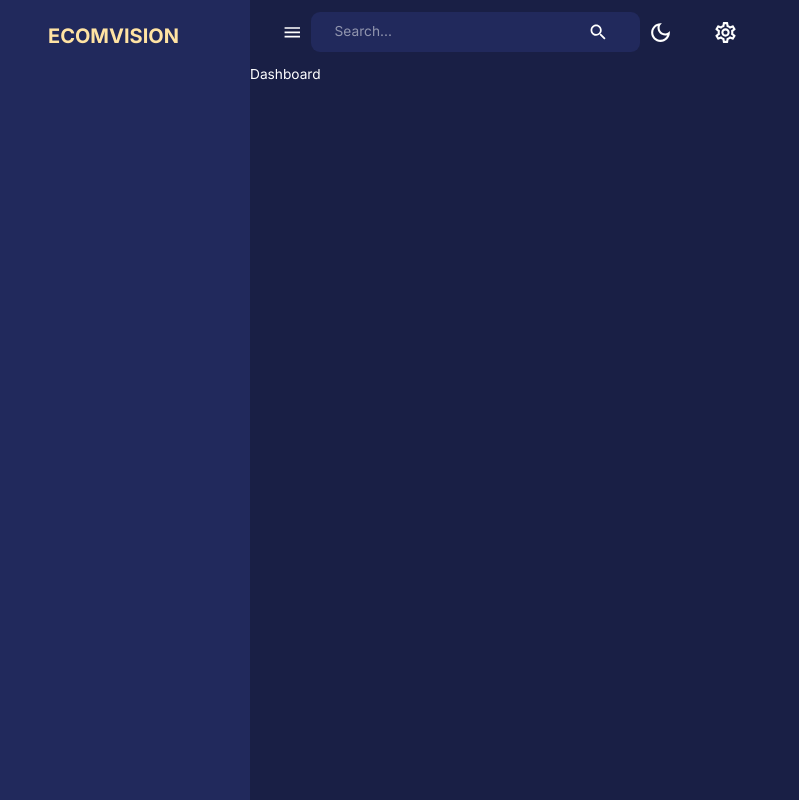
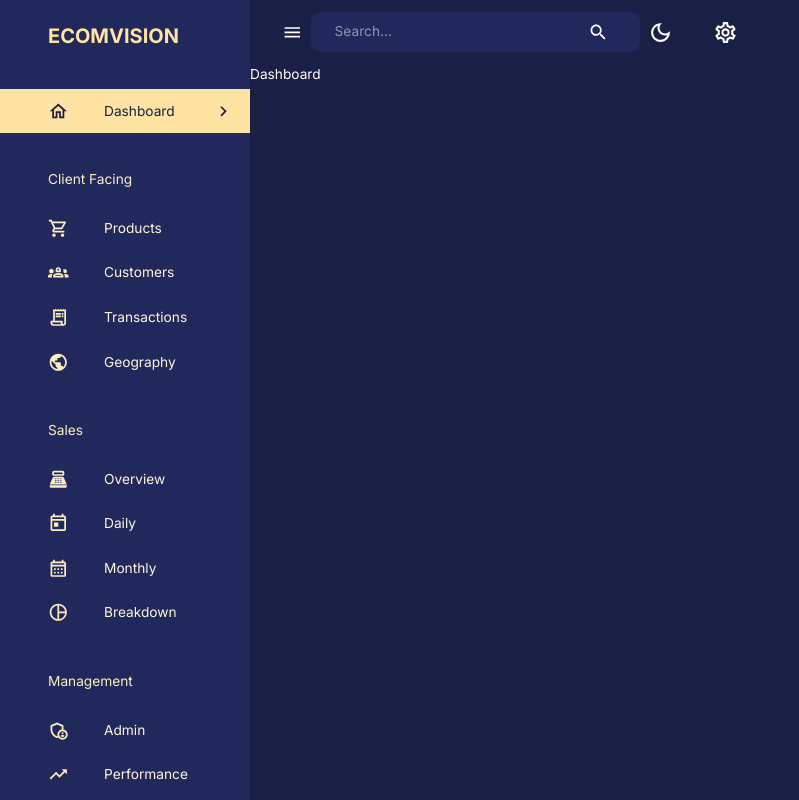
Before and after one commit to MikeWebPrint/MERN-Dashboard, a React (Create React App) app in the folder client/: page /dashboard in a window 1280 px wide. Shown: the whole page, without its empty margins (0-799 px from the left). Built offline with nearby package versions, Linux system fonts and the light colour scheme.

Commit message:
icons on sidebar and sidebar opens and closes

```diff
--- a/client/src/components/Navbar.jsx
+++ b/client/src/components/Navbar.jsx
@@ -24,25 +24,28 @@ import {
   useTheme
 } from '@mui/material';
 
-const Navbar = () => {
+const Navbar = ({
+  isSidebarOpen,
+  setIsSidebarOpen,
+}) => {
   const dispatch = useDispatch();
   const theme = useTheme();
   return (
     <AppBar
-      sx={{
+      sx={ {
         position: "static",
         background: "none",
         boxShadow: "none",
-      }}
+      } }
     >
-      <Toolbar sx={{ justifyContent: "space-between" }}>
-        {/* Left side */}
+      <Toolbar sx={ { justifyContent: "space-between" } }>
+        {/* Left side */ }
         <FlexBetween>
-          <IconButton onClick={() => console.log('open/close sidebar')}>
+          <IconButton onClick={ () => setIsSidebarOpen(!isSidebarOpen) }>
             <MenuIcon />
           </IconButton>
           <FlexBetween
-            backgroundColor={theme.palette.background.alt}
+            backgroundColor={ theme.palette.background.alt }
             borderRadius="9px"
             gap="3rem"
             p="0.1rem 1.5rem"
@@ -54,22 +57,22 @@ const Navbar = () => {
           </FlexBetween>
         </FlexBetween>
 
-        {/* Right Side */}
+        {/* Right Side */ }
         <FlexBetween gap="1.5rem">
-          <IconButton onClick={() => dispatch(setMode())}>
-            {theme.palette.mode === 'dark' ? (
-              <DarkModeOutlined sx={{ fontSize: '25px' }} />
-            ) : (<LightModeOutlined sx={{ fontSize: '25px' }} />
-            )}
+          <IconButton onClick={ () => dispatch(setMode()) }>
+            { theme.palette.mode === 'dark' ? (
+              <DarkModeOutlined sx={ { fontSize: '25px' } } />
+            ) : (<LightModeOutlined sx={ { fontSize: '25px' } } />
+            ) }
           </IconButton>
           <IconButton>
-            <SettingsOutlined sx={{ fontSize: '25px' }} />
+            <SettingsOutlined sx={ { fontSize: '25px' } } />
           </IconButton>
         </FlexBetween>
       </Toolbar>
 
     </AppBar>
-  )
-}
+  );
+};
 
-export default Navbar
+export default Navbar;
--- a/client/src/components/Sidebar.jsx
+++ b/client/src/components/Sidebar.jsx
@@ -34,7 +34,7 @@ import {
   PieChartOutlined
 } from "@mui/icons-material";
 
-const navItems =[
+const navItems = [
   {
     text: "Dashboard",
     icon: <HomeOutlined />
@@ -91,7 +91,7 @@ const navItems =[
     text: "Performance",
     icon: <TrendingUpOutlined />
   },
-]
+];
 
 const Sidebar = ({
   drawerWidth,
@@ -113,13 +113,13 @@ const Sidebar = ({
   return (
     // going to use material ui persistent drawer
     <Box component="nav">
-      {isSidebarOpen && (
+      { isSidebarOpen && (
         <Drawer
-        open = {isSidebarOpen}
-        onClose={()=> setIsSidebarOpen(false)}
+          open={ isSidebarOpen }
+          onClose={ () => setIsSidebarOpen(false) }
           variant="persistent"
           anchor="left"
-        sx={{
+          sx={ {
             width: drawerWidth,
             // custom CSS for MUI component look up the CSS class on the page if necessary
             "& .MuiDrawer-paper": {
@@ -129,29 +129,74 @@ const Sidebar = ({
               borderWidth: isNonMobile ? 0 : "2px",
               width: drawerWidth
             }
-        }}
+          } }
         >
           <Box width="100%">
             <Box m="1.5rem 2rem 2rem 3rem">
-              <FlexBetween color={theme.palette.secondary.main}>
+              <FlexBetween color={ theme.palette.secondary.main }>
                 <Box display="flex" alignItems="center" gap="0/5rem">
                   <Typography variant="h4" fontWeight="bold">
                     ECOMVISION
                   </Typography>
                 </Box>
-                {!isNonMobile && (
-                  <IconButton onClick={() => setIsSidebarOpen(!isSidebarOpen)}>
+                { !isNonMobile && (
+                  <IconButton onClick={ () => setIsSidebarOpen(!isSidebarOpen) }>
                     <ChevronLeft />
                   </IconButton>
-                )}
+                ) }
               </FlexBetween>
             </Box>
             <List>
+              { navItems.map(({ text, icon }) => {
+                if (!icon) {
+                  return (
+                    <Typography key={ text } sx={ { m: "2.25rem 0 1rem 3rem" } }>
+                      { text }
+                    </Typography>
+                  );
+                }
+                // clicking on the items below navigates to the title of that item in the URL and sets that button to active
+                const lcText = text.toLowerCase();
+                return (
+                  <ListItem key={ text } disablePadding>
+                    <ListItemButton
+                      onClick={ () => {
+                        navigate(`/${lcText}`);
+                        setActive(lcText);
+                      } }
+                      sx={ {
+                        backgroundColor: active === lcText
+                          ? theme.palette.secondary[300]
+                          : "transparent",
+                        color: active === lcText
+                          ? theme.palette.primary[600]
+                          : theme.palette.secondary[100],
+                      } }
+                    >
+                      <ListItemIcon
+                        sx={ {
+                          ml: "2rem",
+                          color: active === lcText
+                            ? theme.palette.primary[600]
+                            : theme.palette.secondary[200],
+                        } }
+                      >
+                        { icon }
+                      </ListItemIcon>
+                      <ListItemText primary={ text } />
+                      { active === lcText && (
+                        <ChevronRightOutlined sx={ { ml: "auto" } } />
+                      ) }
+                    </ListItemButton>
+                  </ListItem>
+                );
+              }
+              ) }
 
             </List>
           </Box>
         </Drawer>
-      )}
+      ) }
     </Box>
   );
 };
```
Lines whose indentation alone changed are shown as unchanged.
